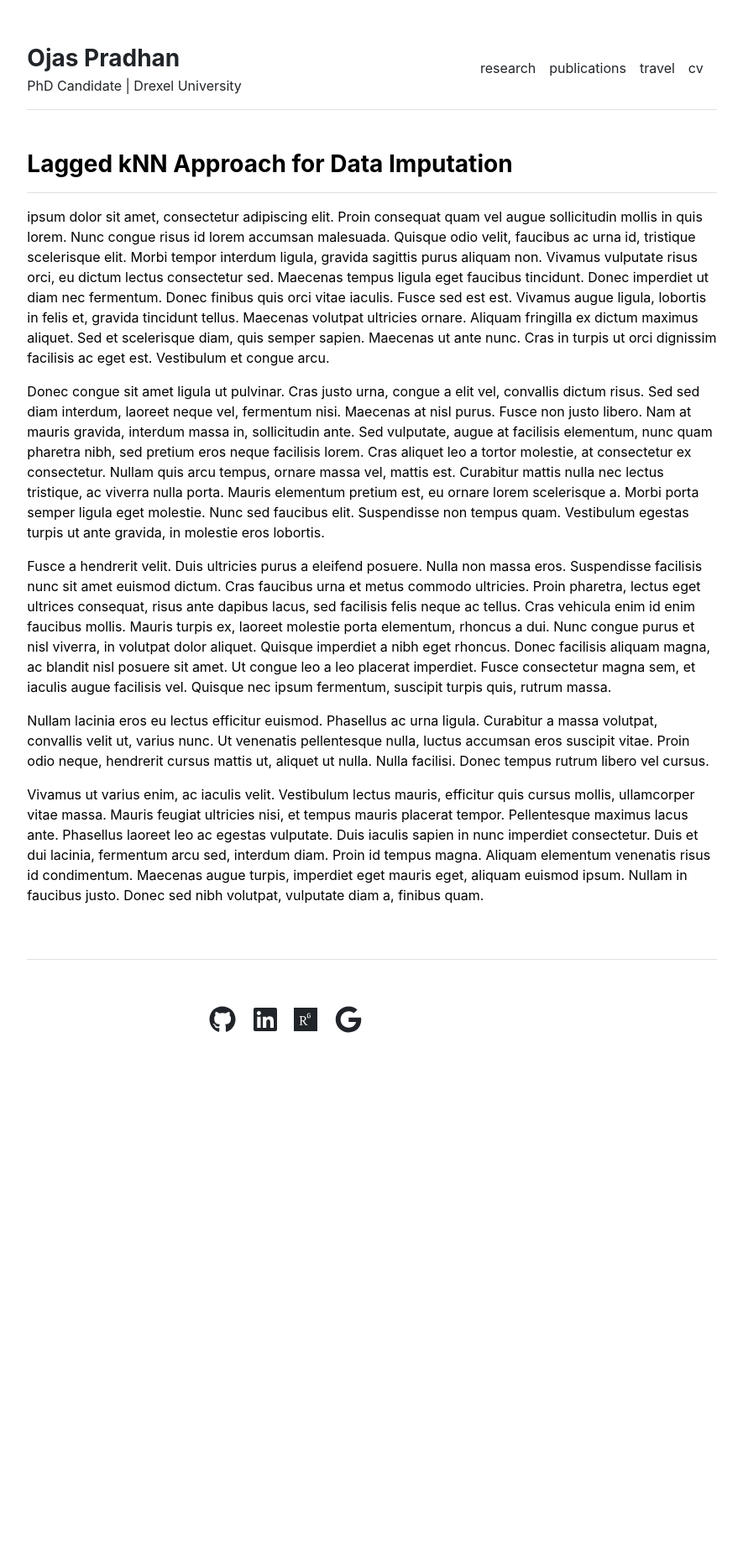
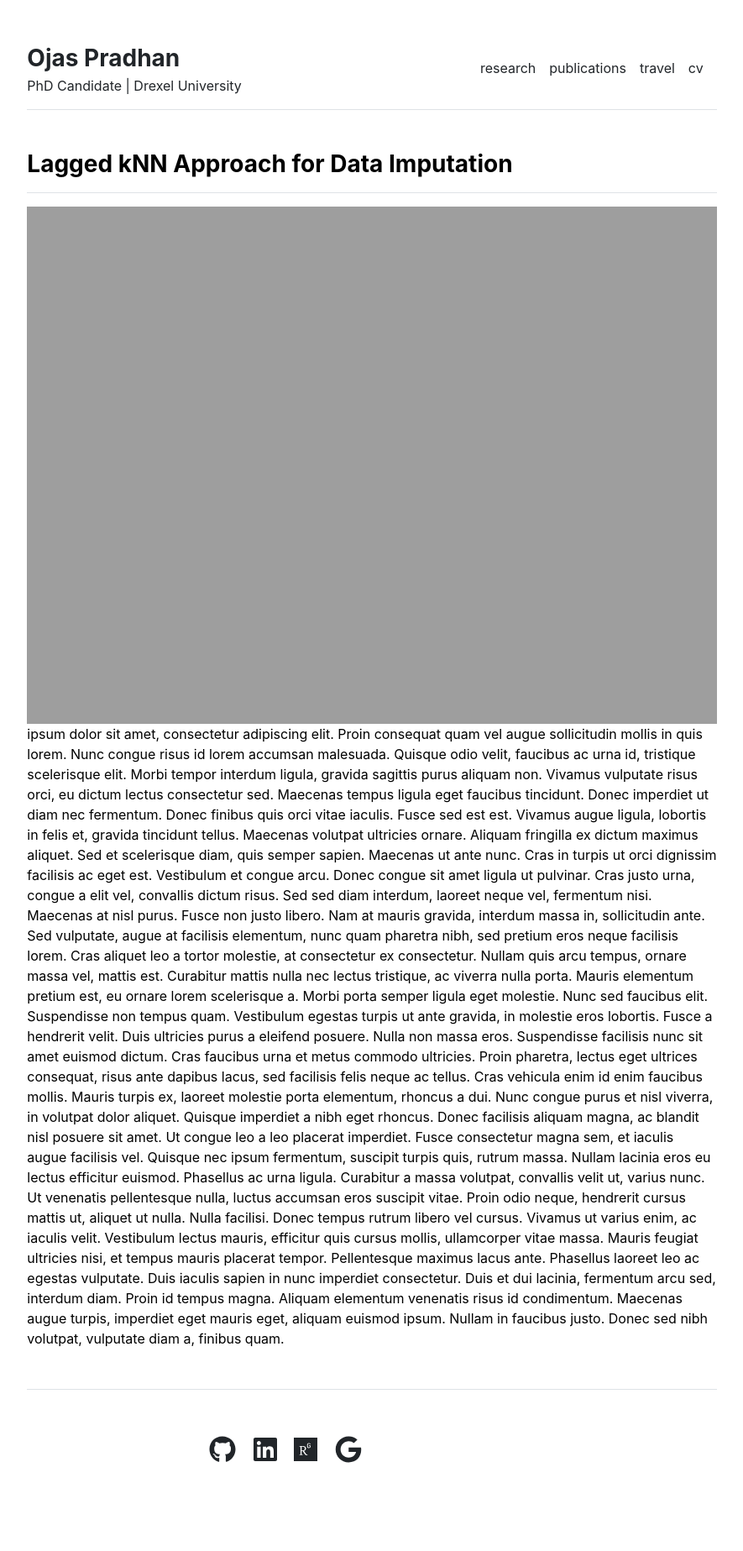
Before and after one commit to pradhanojas/pradhanojas.github.io, a Jekyll site: the page built from research/data-imputation.md, in a window 1280 px wide. Shown: the whole page at 84% size, without its empty margins (197-1082 px from the left). Built offline with Jekyll 4.4.1, drawn with Linux system fonts in a browser that asks for light colours; before the commit the page ends 1335 px from its top, so only the background shows below that.

Commit message:
Update data-imputation.md

```diff
--- a/research/data-imputation.md
+++ b/research/data-imputation.md
@@ -3,12 +3,17 @@ layout: post
 title: "Lagged kNN Approach for Data Imputation"
 ---
 
-ipsum dolor sit amet, consectetur adipiscing elit. Proin consequat quam vel augue sollicitudin mollis in quis lorem. Nunc congue risus id lorem accumsan malesuada. Quisque odio velit, faucibus ac urna id, tristique scelerisque elit. Morbi tempor interdum ligula, gravida sagittis purus aliquam non. Vivamus vulputate risus orci, eu dictum lectus consectetur sed. Maecenas tempus ligula eget faucibus tincidunt. Donec imperdiet ut diam nec fermentum. Donec finibus quis orci vitae iaculis. Fusce sed est est. Vivamus augue ligula, lobortis in felis et, gravida tincidunt tellus. Maecenas volutpat ultricies ornare. Aliquam fringilla ex dictum maximus aliquet. Sed et scelerisque diam, quis semper sapien. Maecenas ut ante nunc. Cras in turpis ut orci dignissim facilisis ac eget est. Vestibulum et congue arcu.
+<div class="row md-6">
+  <img src="{{ site.github.url }}/assets/img/pradhanojas-home.jpg" alt="Home" width="100%">
+<div class="row-md-6">
+    ipsum dolor sit amet, consectetur adipiscing elit. Proin consequat quam vel augue sollicitudin mollis in quis lorem. Nunc congue risus id lorem accumsan malesuada. Quisque odio velit, faucibus ac urna id, tristique scelerisque elit. Morbi tempor interdum ligula, gravida sagittis purus aliquam non. Vivamus vulputate risus orci, eu dictum lectus consectetur sed. Maecenas tempus ligula eget faucibus tincidunt. Donec imperdiet ut diam nec fermentum. Donec finibus quis orci vitae iaculis. Fusce sed est est. Vivamus augue ligula, lobortis in felis et, gravida tincidunt tellus. Maecenas volutpat ultricies ornare. Aliquam fringilla ex dictum maximus aliquet. Sed et scelerisque diam, quis semper sapien. Maecenas ut ante nunc. Cras in turpis ut orci dignissim facilisis ac eget est. Vestibulum et congue arcu.
 
-Donec congue sit amet ligula ut pulvinar. Cras justo urna, congue a elit vel, convallis dictum risus. Sed sed diam interdum, laoreet neque vel, fermentum nisi. Maecenas at nisl purus. Fusce non justo libero. Nam at mauris gravida, interdum massa in, sollicitudin ante. Sed vulputate, augue at facilisis elementum, nunc quam pharetra nibh, sed pretium eros neque facilisis lorem. Cras aliquet leo a tortor molestie, at consectetur ex consectetur. Nullam quis arcu tempus, ornare massa vel, mattis est. Curabitur mattis nulla nec lectus tristique, ac viverra nulla porta. Mauris elementum pretium est, eu ornare lorem scelerisque a. Morbi porta semper ligula eget molestie. Nunc sed faucibus elit. Suspendisse non tempus quam. Vestibulum egestas turpis ut ante gravida, in molestie eros lobortis.
+    Donec congue sit amet ligula ut pulvinar. Cras justo urna, congue a elit vel, convallis dictum risus. Sed sed diam interdum, laoreet neque vel, fermentum nisi. Maecenas at nisl purus. Fusce non justo libero. Nam at mauris gravida, interdum massa in, sollicitudin ante. Sed vulputate, augue at facilisis elementum, nunc quam pharetra nibh, sed pretium eros neque facilisis lorem. Cras aliquet leo a tortor molestie, at consectetur ex consectetur. Nullam quis arcu tempus, ornare massa vel, mattis est. Curabitur mattis nulla nec lectus tristique, ac viverra nulla porta. Mauris elementum pretium est, eu ornare lorem scelerisque a. Morbi porta semper ligula eget molestie. Nunc sed faucibus elit. Suspendisse non tempus quam. Vestibulum egestas turpis ut ante gravida, in molestie eros lobortis.
 
-Fusce a hendrerit velit. Duis ultricies purus a eleifend posuere. Nulla non massa eros. Suspendisse facilisis nunc sit amet euismod dictum. Cras faucibus urna et metus commodo ultricies. Proin pharetra, lectus eget ultrices consequat, risus ante dapibus lacus, sed facilisis felis neque ac tellus. Cras vehicula enim id enim faucibus mollis. Mauris turpis ex, laoreet molestie porta elementum, rhoncus a dui. Nunc congue purus et nisl viverra, in volutpat dolor aliquet. Quisque imperdiet a nibh eget rhoncus. Donec facilisis aliquam magna, ac blandit nisl posuere sit amet. Ut congue leo a leo placerat imperdiet. Fusce consectetur magna sem, et iaculis augue facilisis vel. Quisque nec ipsum fermentum, suscipit turpis quis, rutrum massa.
+    Fusce a hendrerit velit. Duis ultricies purus a eleifend posuere. Nulla non massa eros. Suspendisse facilisis nunc sit amet euismod dictum. Cras faucibus urna et metus commodo ultricies. Proin pharetra, lectus eget ultrices consequat, risus ante dapibus lacus, sed facilisis felis neque ac tellus. Cras vehicula enim id enim faucibus mollis. Mauris turpis ex, laoreet molestie porta elementum, rhoncus a dui. Nunc congue purus et nisl viverra, in volutpat dolor aliquet. Quisque imperdiet a nibh eget rhoncus. Donec facilisis aliquam magna, ac blandit nisl posuere sit amet. Ut congue leo a leo placerat imperdiet. Fusce consectetur magna sem, et iaculis augue facilisis vel. Quisque nec ipsum fermentum, suscipit turpis quis, rutrum massa.
 
-Nullam lacinia eros eu lectus efficitur euismod. Phasellus ac urna ligula. Curabitur a massa volutpat, convallis velit ut, varius nunc. Ut venenatis pellentesque nulla, luctus accumsan eros suscipit vitae. Proin odio neque, hendrerit cursus mattis ut, aliquet ut nulla. Nulla facilisi. Donec tempus rutrum libero vel cursus.
+    Nullam lacinia eros eu lectus efficitur euismod. Phasellus ac urna ligula. Curabitur a massa volutpat, convallis velit ut, varius nunc. Ut venenatis pellentesque nulla, luctus accumsan eros suscipit vitae. Proin odio neque, hendrerit cursus mattis ut, aliquet ut nulla. Nulla facilisi. Donec tempus rutrum libero vel cursus.
 
-Vivamus ut varius enim, ac iaculis velit. Vestibulum lectus mauris, efficitur quis cursus mollis, ullamcorper vitae massa. Mauris feugiat ultricies nisi, et tempus mauris placerat tempor. Pellentesque maximus lacus ante. Phasellus laoreet leo ac egestas vulputate. Duis iaculis sapien in nunc imperdiet consectetur. Duis et dui lacinia, fermentum arcu sed, interdum diam. Proin id tempus magna. Aliquam elementum venenatis risus id condimentum. Maecenas augue turpis, imperdiet eget mauris eget, aliquam euismod ipsum. Nullam in faucibus justo. Donec sed nibh volutpat, vulputate diam a, finibus quam.
+    Vivamus ut varius enim, ac iaculis velit. Vestibulum lectus mauris, efficitur quis cursus mollis, ullamcorper vitae massa. Mauris feugiat ultricies nisi, et tempus mauris placerat tempor. Pellentesque maximus lacus ante. Phasellus laoreet leo ac egestas vulputate. Duis iaculis sapien in nunc imperdiet consectetur. Duis et dui lacinia, fermentum arcu sed, interdum diam. Proin id tempus magna. Aliquam elementum venenatis risus id condimentum. Maecenas augue turpis, imperdiet eget mauris eget, aliquam euismod ipsum. Nullam in faucibus justo. Donec sed nibh volutpat, vulputate diam a, finibus quam.
+</div>
+</div>
```
